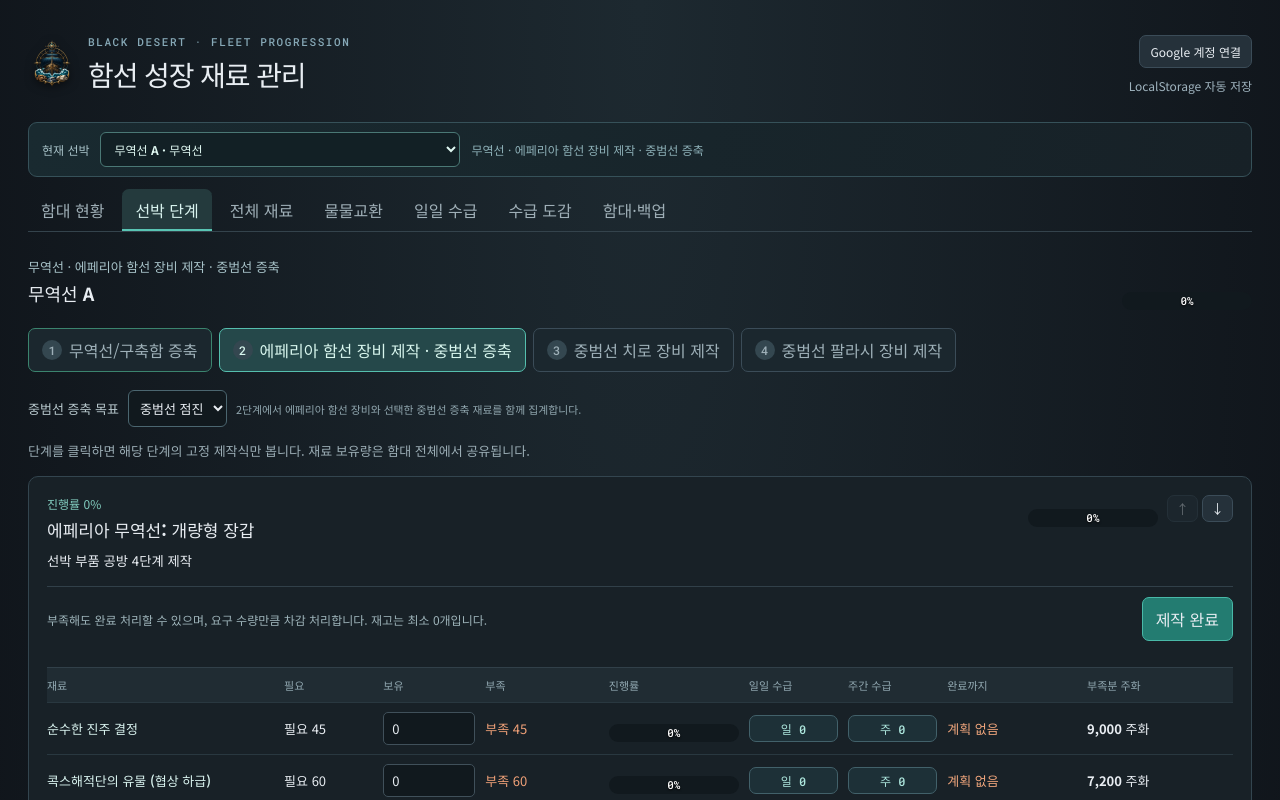
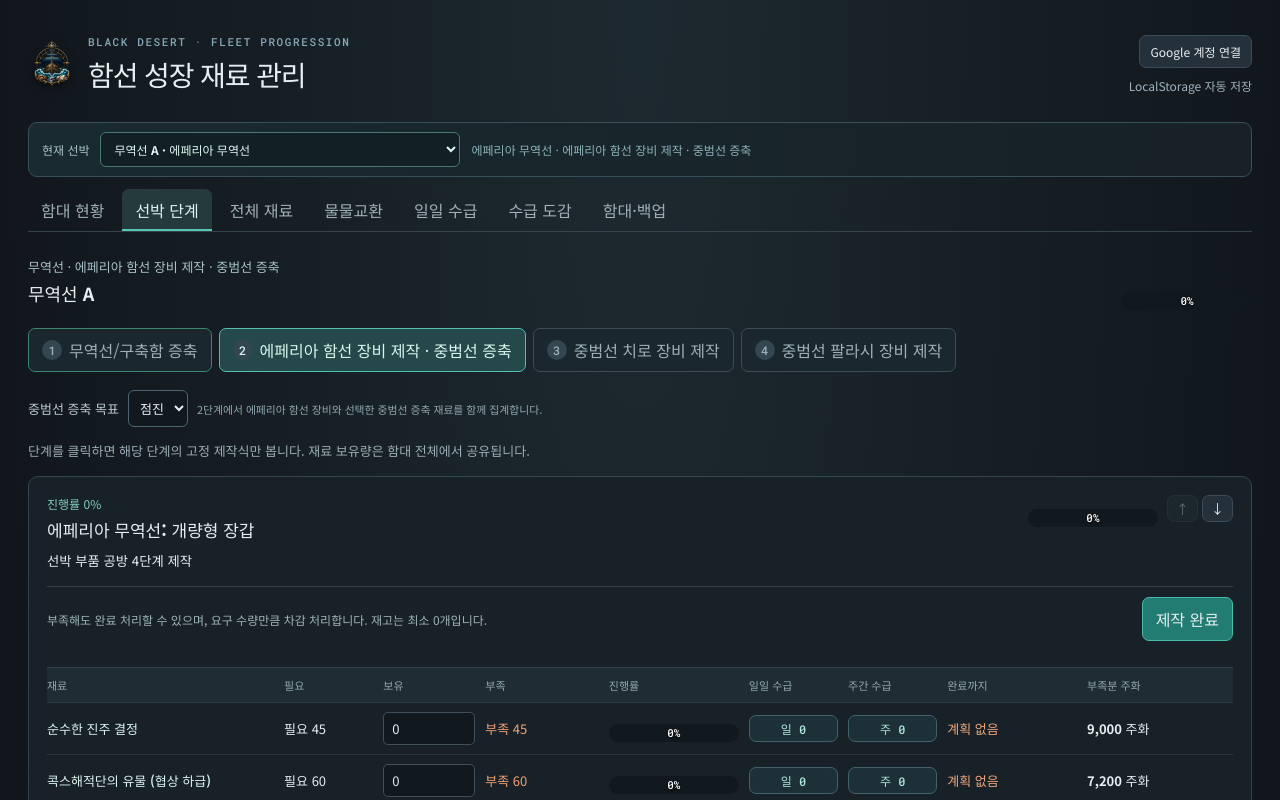
Before and after one commit to katstack/bdo-ship-materials, a React (Vite) app: page /#/dashboard in a window 1280 px wide. Both pictures are taken after a click on the button "선박 단계". Shown: the top 800 px of the page. Built offline with nearby package versions, Linux system fonts and the light colour scheme.

Commit message:
Standardize Epheria ship labels

```diff
--- a/src/App.tsx
+++ b/src/App.tsx
@@ -6,6 +6,7 @@
   hullLabel,
   materials,
   materialById,
+  shortHullLabel,
   stageLabel,
   upgradeTargets,
 } from './catalog'
@@ -593,7 +594,7 @@
               <div className="section-title">
                 <div>
                   <p>
-                    {hullLabel[currentShip.hull]} · {stageLabel[currentShip.activeStage]}
+                    {shortHullLabel[currentShip.hull]} · {stageLabel[currentShip.activeStage]}
                   </p>
                   <h2>{currentShip.name}</h2>
                 </div>
@@ -631,7 +632,7 @@
                   >
                     {upgradeTargets[currentShip.hull].map((hull) => (
                       <option key={hull} value={hull}>
-                        {hullLabel[hull]}
+                        {shortHullLabel[hull]}
                       </option>
                     ))}
                   </select>
--- a/src/catalog.ts
+++ b/src/catalog.ts
@@ -432,12 +432,25 @@
   'improved-sailboat': '개량형 에페리아 경범선',
   frigate: '에페리아 호위함',
   'improved-frigate': '개량형 에페리아 호위함',
+  trade: '에페리아 무역선',
+  warship: '에페리아 구축함',
+  balance: '에페리아 중범선 균형',
+  advance: '에페리아 중범선 점진',
+  volante: '에페리아 중범선 비상',
+  valor: '에페리아 중범선 용맹',
+}
+/** 이미 선박 계열이 드러난 화면에서 쓰는 짧은 표기. */
+export const shortHullLabel: Record<Hull, string> = {
+  sailboat: '경범선',
+  'improved-sailboat': '개량형 경범선',
+  frigate: '호위함',
+  'improved-frigate': '개량형 호위함',
   trade: '무역선',
   warship: '구축함',
-  balance: '중범선 균형',
-  advance: '중범선 점진',
-  volante: '중범선 비상',
-  valor: '중범선 용맹',
+  balance: '균형',
+  advance: '점진',
+  volante: '비상',
+  valor: '용맹',
 }
 export const upgradeTargets: Record<'trade' | 'warship', CarrackHull[]> = {
   trade: ['balance', 'advance'],
```
